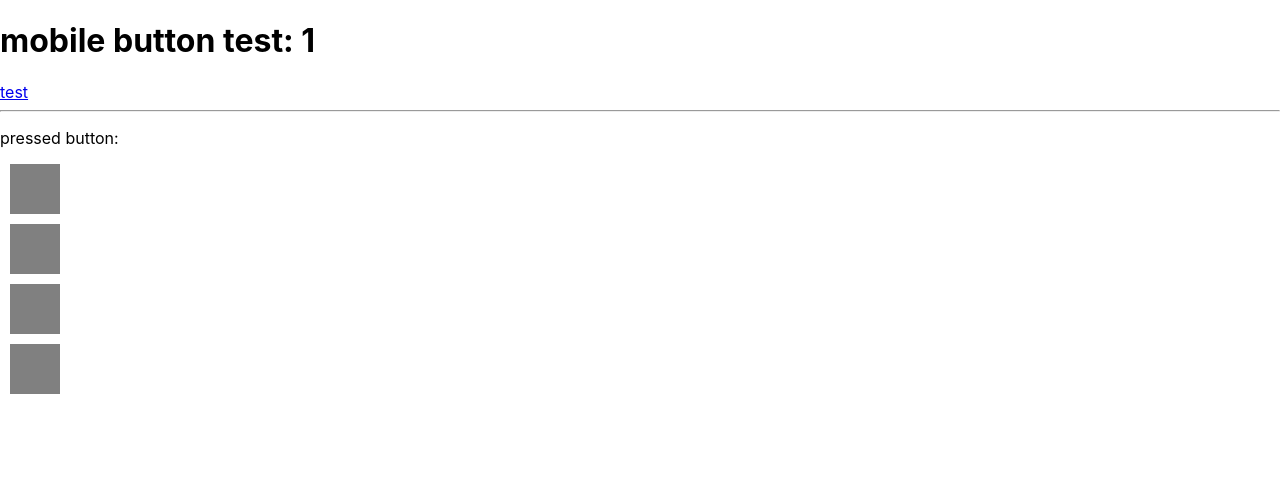
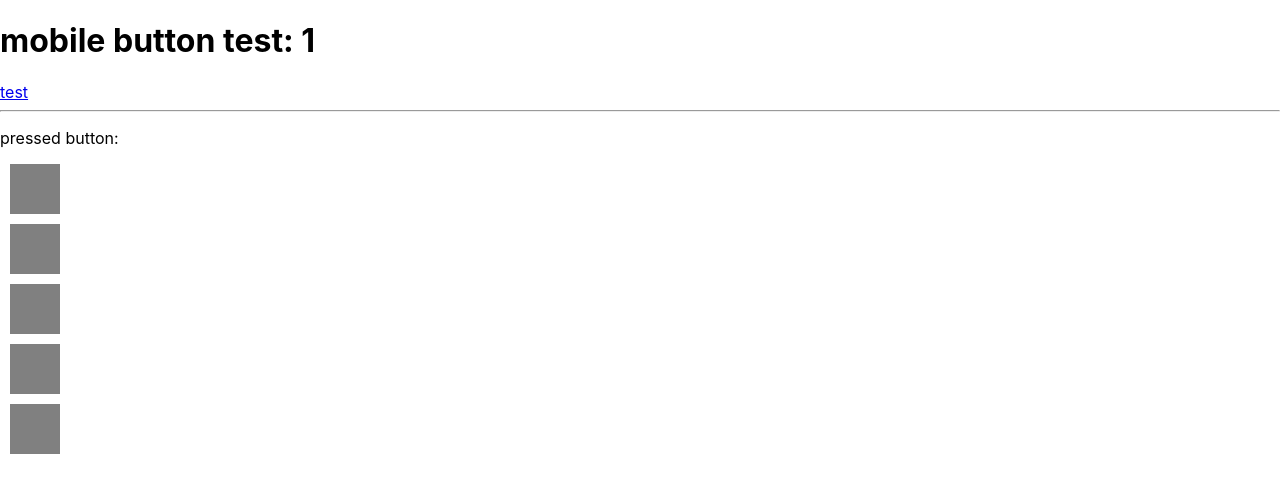
Before and after one commit to ahyaemon/mobile-button-test, a React (Create React App) app: page / in a window 1280 px wide. Shown: the top 492 px of the page. Built offline with nearby package versions, Linux system fonts and the light colour scheme.

Commit message:
add button 5

```diff
--- a/src/App.tsx
+++ b/src/App.tsx
@@ -1,9 +1,15 @@
-import React, {useState} from 'react';
+import React, {useCallback, useRef, useState} from 'react';
 import './App.css';
 
 function App() {
     const [s, setS] = useState('')
-        return (
+    const divRef = useCallback((target) => {
+        target.addEventListener('touchstart', (e: any) => {
+            e.preventDefault()
+            setS('5')
+        }, { passive: false })
+    }, [])
+    return (
         <div className="App">
             <h1>mobile button test: 1</h1>
             <a href="https://ahyaemon.github.io/mobile-button-test/test">test</a>
@@ -43,6 +49,11 @@ function App() {
                     e.preventDefault()
                 }}
             ></div>
+            <div
+                id="button5"
+                className="button"
+                ref={divRef}
+            ></div>
         </div>
     );
 }
```
